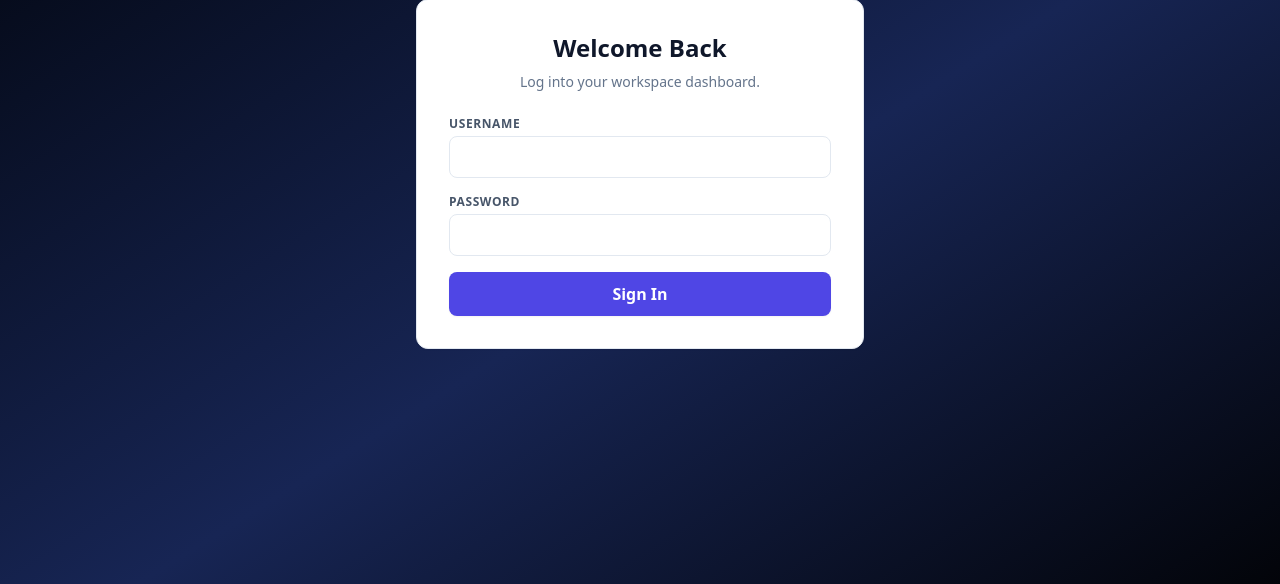
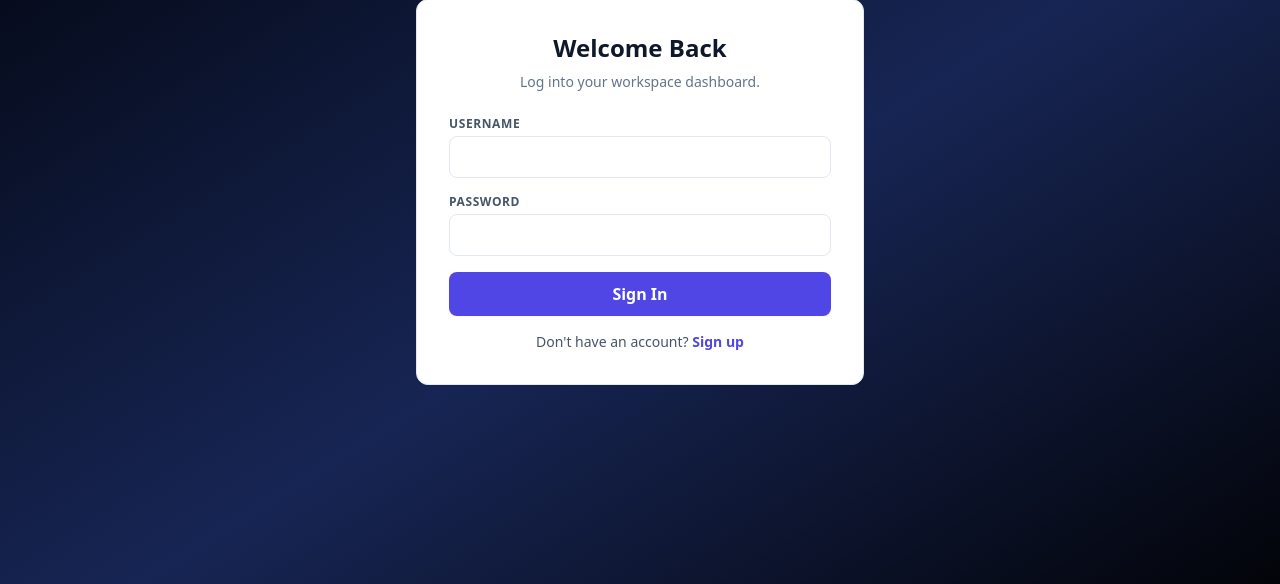
Before and after one commit to JASMIT01/promptcraft, a Flask app: page /login in a window 1280 px wide. Shown: the part 130-714 px from the top of the page. Run offline with Flask 3, Linux system fonts and the light colour scheme; some libraries are stand-ins or nearby versions.

Commit message:
Add signup link to login page

```diff
--- a/templates/login.html
+++ b/templates/login.html
@@ -13,6 +13,10 @@
             <input type="password" name="password" class="w-full px-3 py-2 border border-slate-200 rounded-lg focus:outline-none focus:border-indigo-500" required>
         </div>
         <button type="submit" class="w-full bg-indigo-600 text-white font-semibold py-2.5 rounded-lg hover:bg-indigo-700 transition shadow-sm">Sign In</button>
+        <div class="mt-4 text-center text-sm text-slate-600">
+        Don't have an account?
+        <a href="{{ url_for('register') }}" class="text-indigo-600 hover:underline font-semibold">Sign up</a>
+    </div>
     </form>
 </div>
 {% endblock %}
```
